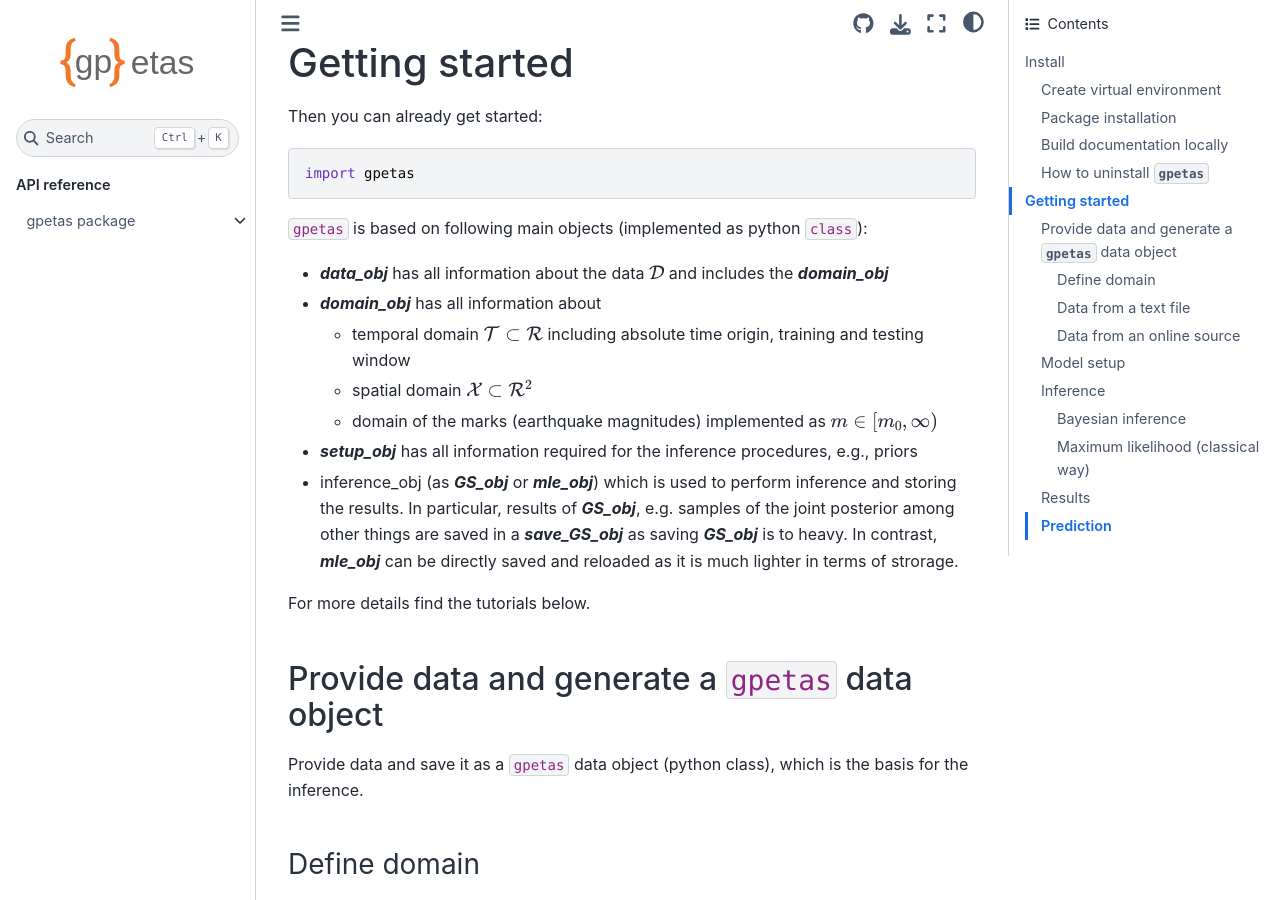
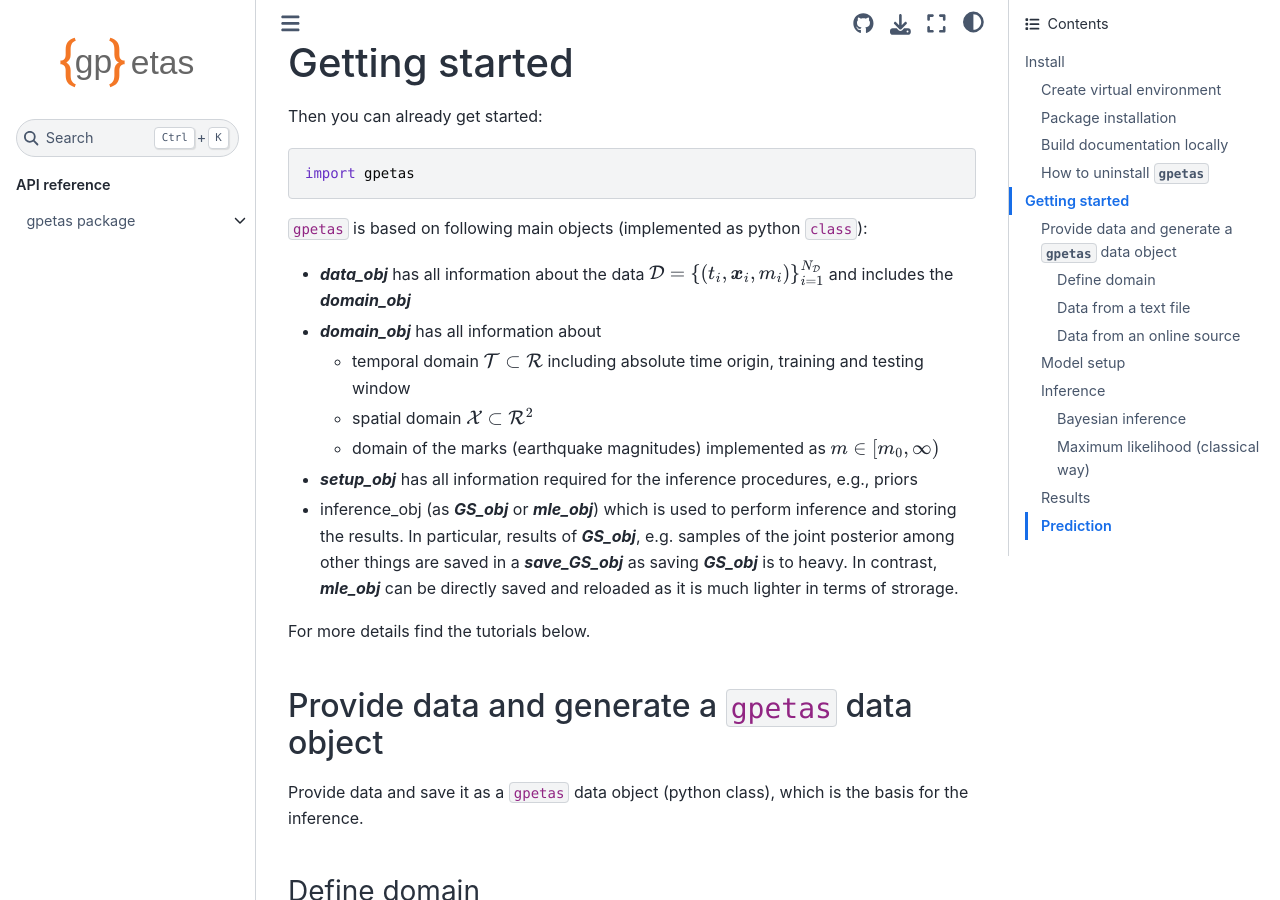
Before and after one commit to chris-molki/gpetas, a Sphinx documentation site: the page built from docs/source/README.md, in a window 1280 px wide and 900 px high, scrolled down 1649 px. Built offline with Sphinx 7.4.7 and the Sphinx Book theme 1.1.4, drawn with Linux system fonts in a browser that asks for light colours; pages that are not in the unit, such as notebooks, are missing from menus.

Commit message:
until data_obj

````diff
--- a/docs/source/README.md
+++ b/docs/source/README.md
@@ -70,7 +70,7 @@
 import gpetas
 ```
 ``gpetas`` is based on following main objects (implemented as python ``class``):
-* ***data_obj*** has all information about the data $\mathcal{D}$ and includes the ***domain_obj***
+* ***data_obj*** has all information about the data $\mathcal{D}=\{(t_i,\boldsymbol{x}_i,m_i)\}_{i=1}^{N_{\mathcal{D}}}$ and includes the ***domain_obj***
 * ***domain_obj*** has all information about
   * temporal domain $\mathcal{T}\subset \mathcal{R}$ including absolute time origin, training and testing window
   * spatial domain $\mathcal{X}\subset \mathcal{R}^2$
````
